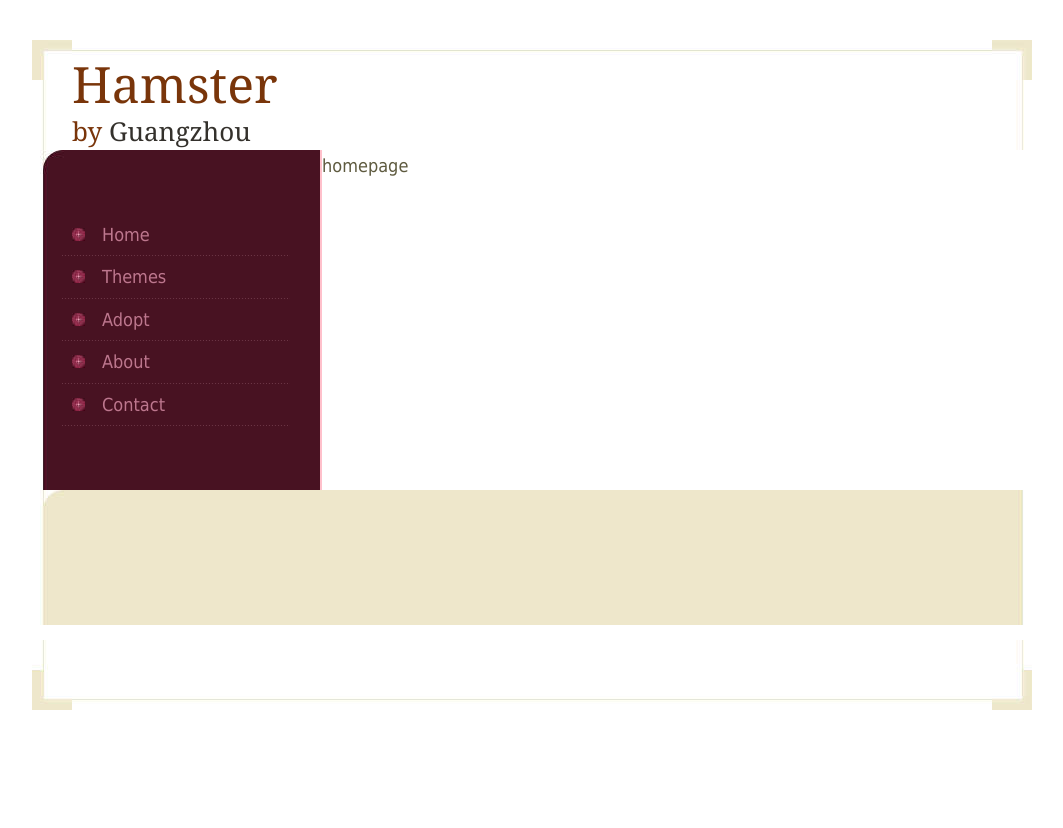
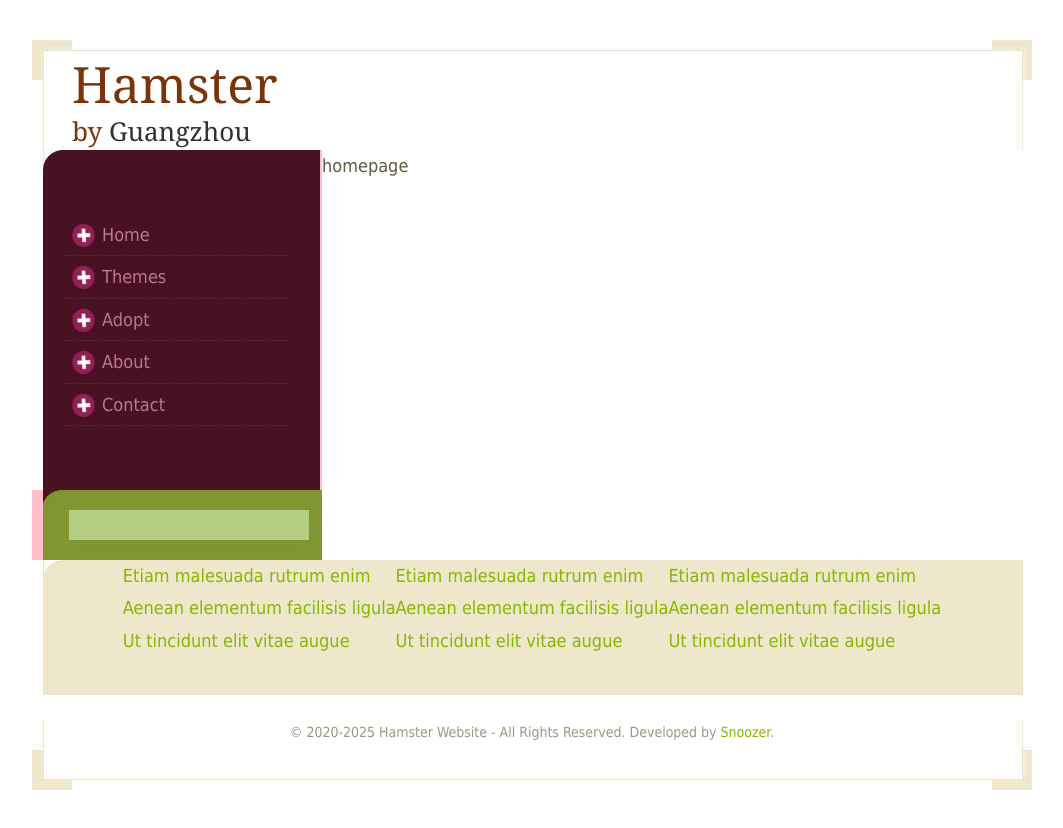
Before and after one commit to COCO-HBY/hamster-website, a Vue app: page /#/homePage in a window 1280 px wide. Shown: the top 828 px of the page, without its empty margins (108-1171 px from the left). Built offline with nearby package versions, Linux system fonts and the light colour scheme.

Commit message:
homepage

```diff
--- a/src/views/Home.vue
+++ b/src/views/Home.vue
@@ -13,21 +13,39 @@
           <li><router-link to="/about">About</router-link></li>
           <li><router-link to="/contact">Contact</router-link></li>
         </ul>
+        <div id="search"><input type="text" /></div>
       </div>
       <router-view />
     </div>
-    <!-- <div id="nav">
-      <ul>
-        <li><router-link to="/homePage">Home</router-link></li>
-        <li><router-link to="/themes">Themes</router-link> </li>
-        <li><router-link to="/adopt">Adopt</router-link></li>
-        <li><router-link to="/about">About</router-link> </li>
-        <li><router-link to="/contact">Contact</router-link></li>
-      </ul>
+    <div id="footer-content">
+      <div id="col1">
+        <ul class="style1">
+          <li><a href="#">Etiam malesuada rutrum enim</a></li>
+          <li><a href="#">Aenean elementum facilisis ligula</a></li>
+          <li><a href="#">Ut tincidunt elit vitae augue</a></li>
+        </ul>
+      </div>
+      <div id="col2">
+        <ul class="style1">
+          <li><a href="#">Etiam malesuada rutrum enim</a></li>
+          <li><a href="#">Aenean elementum facilisis ligula</a></li>
+          <li><a href="#">Ut tincidunt elit vitae augue</a></li>
+        </ul>
+      </div>
+      <div id="col3">
+        <ul class="style1">
+          <li><a href="#">Etiam malesuada rutrum enim</a></li>
+          <li><a href="#">Aenean elementum facilisis ligula</a></li>
+          <li><a href="#">Ut tincidunt elit vitae augue</a></li>
+        </ul>
+      </div>
     </div>
-    <router-view /> -->
-    <div id="footer-content"></div>
-    <div id="footer"></div>
+    <div id="footer">
+      <p>
+        &copy; 2020-2025 Hamster Website - All Rights Reserved. Developed by
+        <a href="#" rel="nofollow">Snoozer</a>.
+      </p>
+    </div>
   </div>
 </template>
 
@@ -81,7 +99,7 @@ export default {
 }
 #nav {
   width: 290px;
-  height: 340px;
+  // height: 340px;
   background-color: pink;
 }
 #nav ul {
@@ -97,17 +115,34 @@ export default {
   padding: 5px 10px;
   background: url(../assets/img/img10.jpg) repeat-x left bottom;
 }
-#nav ul li a{
+#nav ul li a {
   display: block;
-	padding: 0px 0px 0px 30px;
-	background: url(../assets/img/img09.jpg) no-repeat left 9px;
-	color: #BD778E;
+  padding: 0px 0px 0px 30px;
+  background: url(../assets/img/img13.jpg) no-repeat left 4px;
+  color: #bd778e;
+}
+#search {
+  height: 70px;
+  margin-left: 11px;
+  background: url(../assets/img/img12.jpg) no-repeat left top;
+}
+#search input {
+  height: 30px;
+  width: 240px;
+  margin-left: 26px;
+  margin-top: 20px;
+  font-size: 22px;
+  background-color: #b3ce81;
+  // display: none;
 }
 #footer {
   overflow: hidden;
   width: 1000px;
   height: 70px;
-  margin: 0 auto;
+  margin: 10px auto;
+  font-size: 14px;
+  text-align: center;
+  color: #9c9781;
   background: url(../assets/img/img07.jpg) no-repeat left top;
 }
 
@@ -115,6 +150,9 @@ export default {
   width: 1000px;
   height: 150px;
   margin: 0 auto;
+  display: flex;
+  flex-direction: row;
+  justify-content: center;
   background: url(../assets/img/img05.jpg) no-repeat left top;
 }
 </style>
```
Also changed, not shown: src/assets/img/img12.jpg, src/assets/img/img13.jpg (added).
